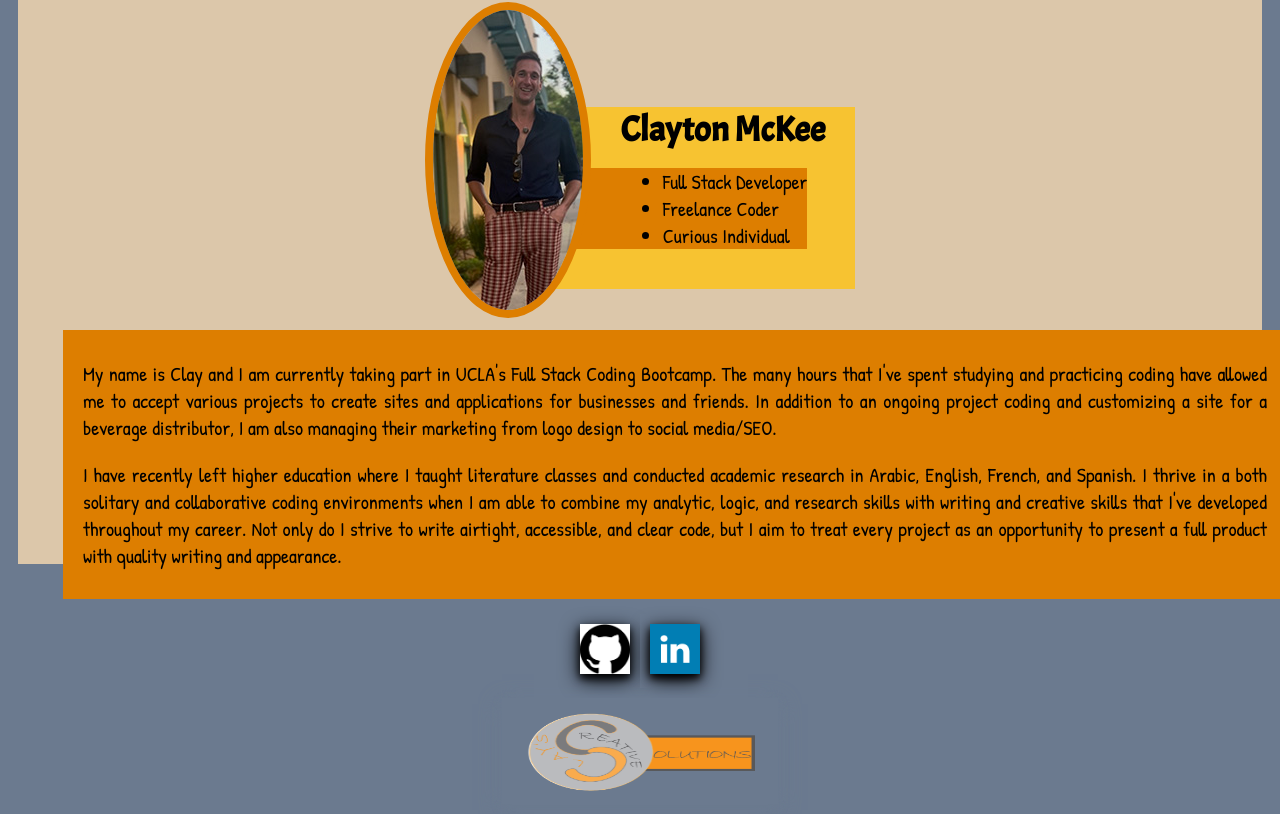
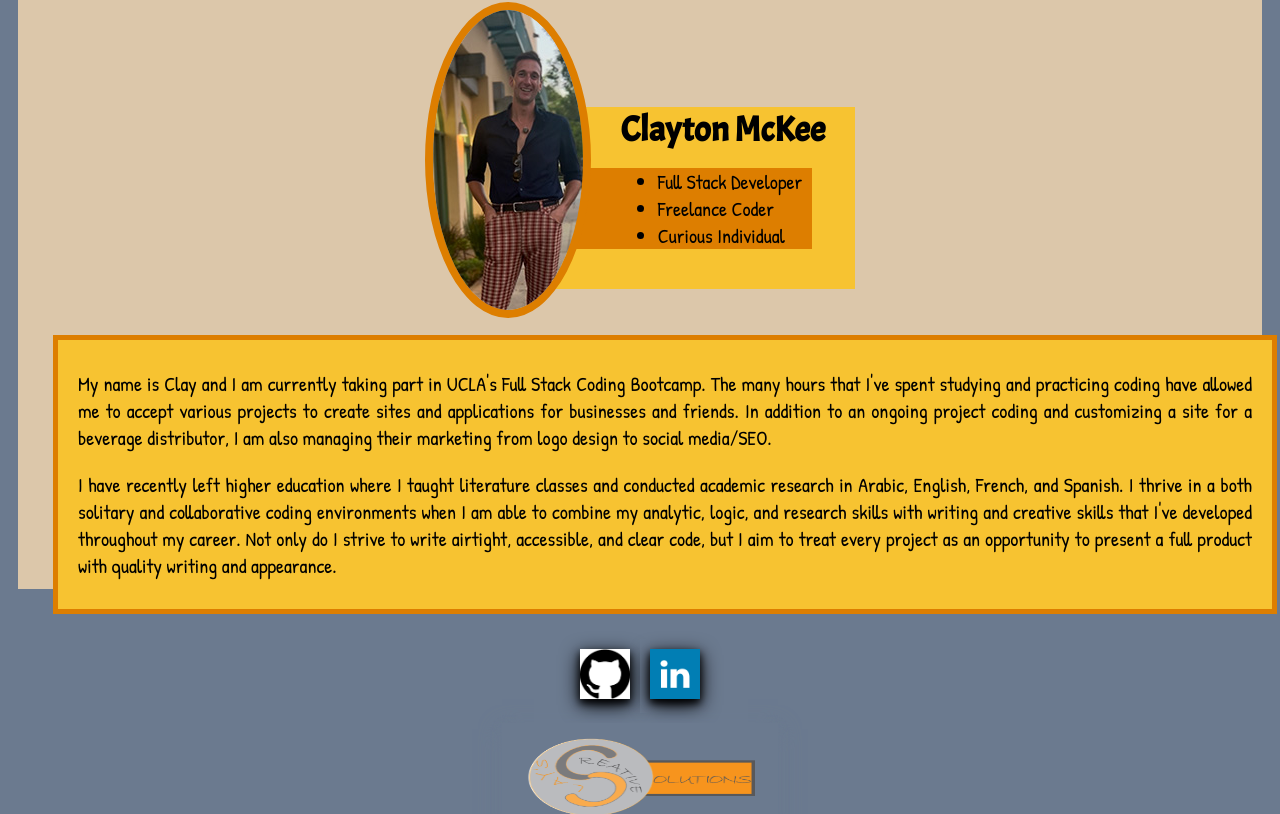
Before and after one commit to cmckee120993/revitalized-professional-portfolio, a React (Create React App) app: page / in a window 1280 px wide. Shown: the part 462-1276 px from the top of the page. Built offline with nearby package versions, Linux system fonts and the light colour scheme.

Commit message:
about styling tweaks

```diff
--- a/src/styles/About.css
+++ b/src/styles/About.css
@@ -54,19 +54,21 @@
 
 .title-list li {
     margin-left: 150px;
+    padding-right: 10px;
     font-size: 20px;
     font-family: 'Patrick Hand', cursive;
 }
 
 .about-info {
-    background: #DD7E00;
-    margin-top: 25px;
+    background: #F7C331;
+    border: 5px solid #DD7E00;
+    margin-top: 40px;
     margin-right: 10px;
     padding: 10px;
     text-align: justify;
     position: relative;
-    top: 40px;
-    left: 40px;
+    top: 30px;
+    left: 30px;
 }
 
 .about-info p {
```
